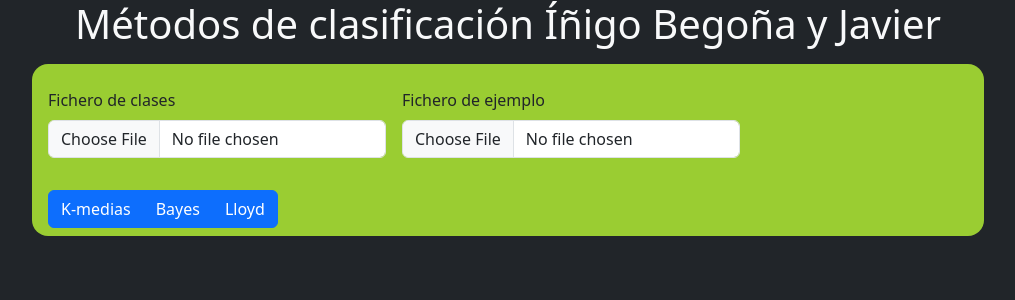
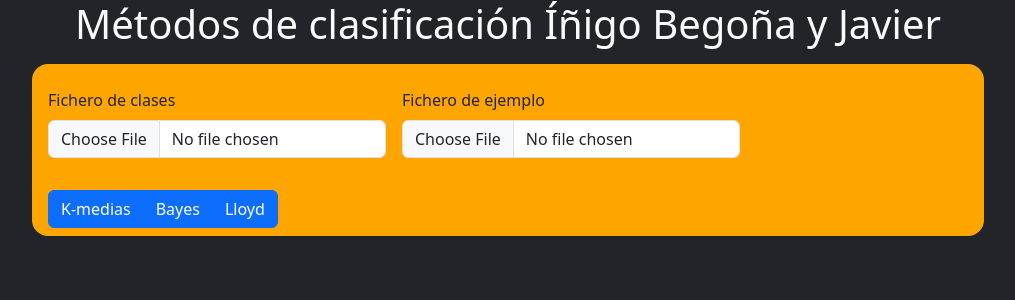
Before and after one commit to insus100/IC22-23, a web app: file Practica 3 Metodos de clasificacion/index.html in a window 1280 px wide. Shown: the top 300 px of the page, without its empty margins (132-1147 px from the left). Run offline with its HTML, style and script files only (its server is not run), Linux system fonts and the light colour scheme; some libraries are stand-ins or nearby versions.

Commit message:
change locor

```diff
--- a/Practica 3 Metodos de clasificacion/css/style.css
+++ b/Practica 3 Metodos de clasificacion/css/style.css
@@ -2,7 +2,7 @@ body {
     background-color: #212529;
 }
 .red {
-    background-color: yellowgreen;
+    background-color: orange;
     border-radius: 1em;
     padding: 0.5em;
 }
```
